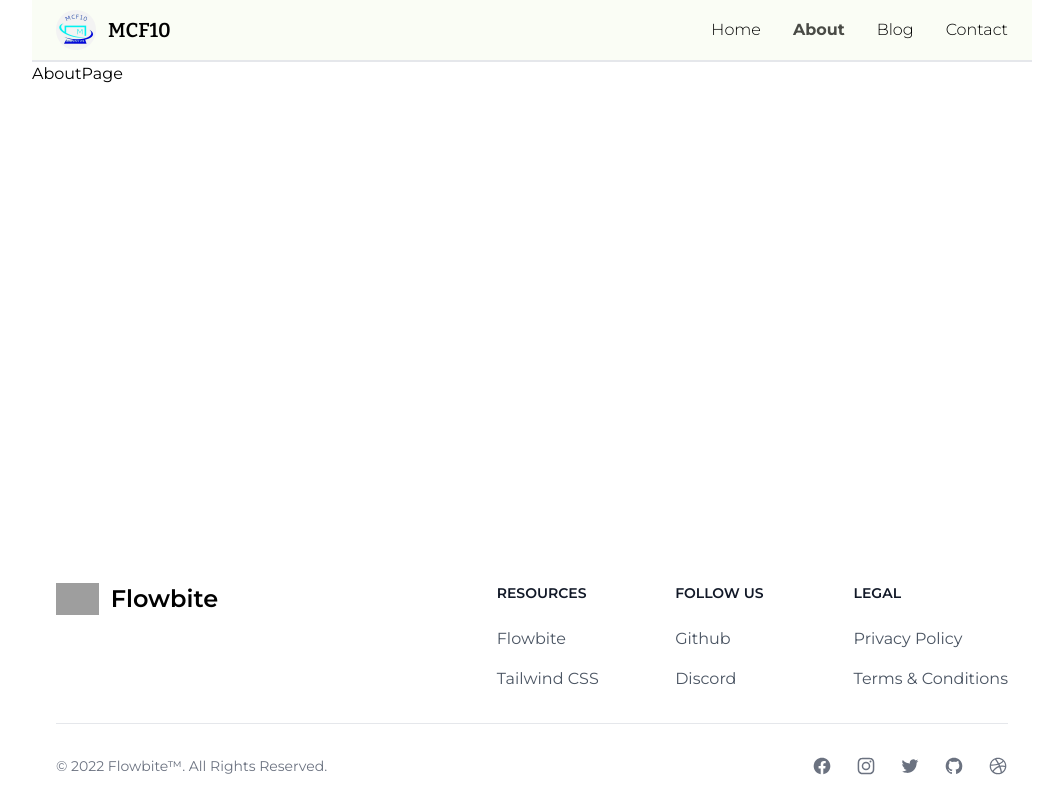
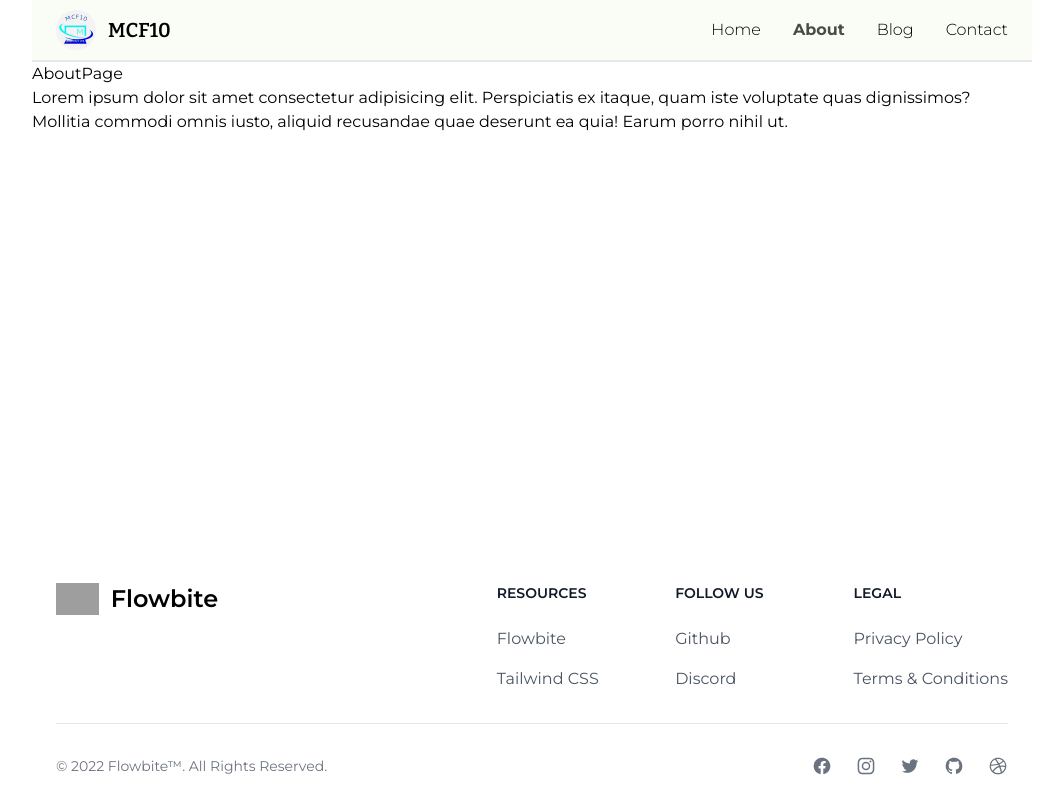
Before and after one commit to Yehtetaung158/team_tast, a React (Vite) app: page /about in a window 1280 px wide. Shown: the whole page, without its empty margins (108-1171 px from the left). Built offline with nearby package versions, Linux system fonts and the light colour scheme; grey boxes are pictures that could not be loaded.

Commit message:
feat: develop about-us page

```diff
--- a/src/feature/about/page/AboutPage.jsx
+++ b/src/feature/about/page/AboutPage.jsx
@@ -1,9 +1,16 @@
-import React from 'react'
+import React from "react";
 
 const AboutPage = () => {
   return (
-    <div>AboutPage</div>
-  )
-}
+    <div>
+      AboutPage
+      <p>
+        Lorem ipsum dolor sit amet consectetur adipisicing elit. Perspiciatis ex
+        itaque, quam iste voluptate quas dignissimos? Mollitia commodi omnis
+        iusto, aliquid recusandae quae deserunt ea quia! Earum porro nihil ut.
+      </p>
+    </div>
+  );
+};
 
-export default AboutPage
+export default AboutPage;
```
